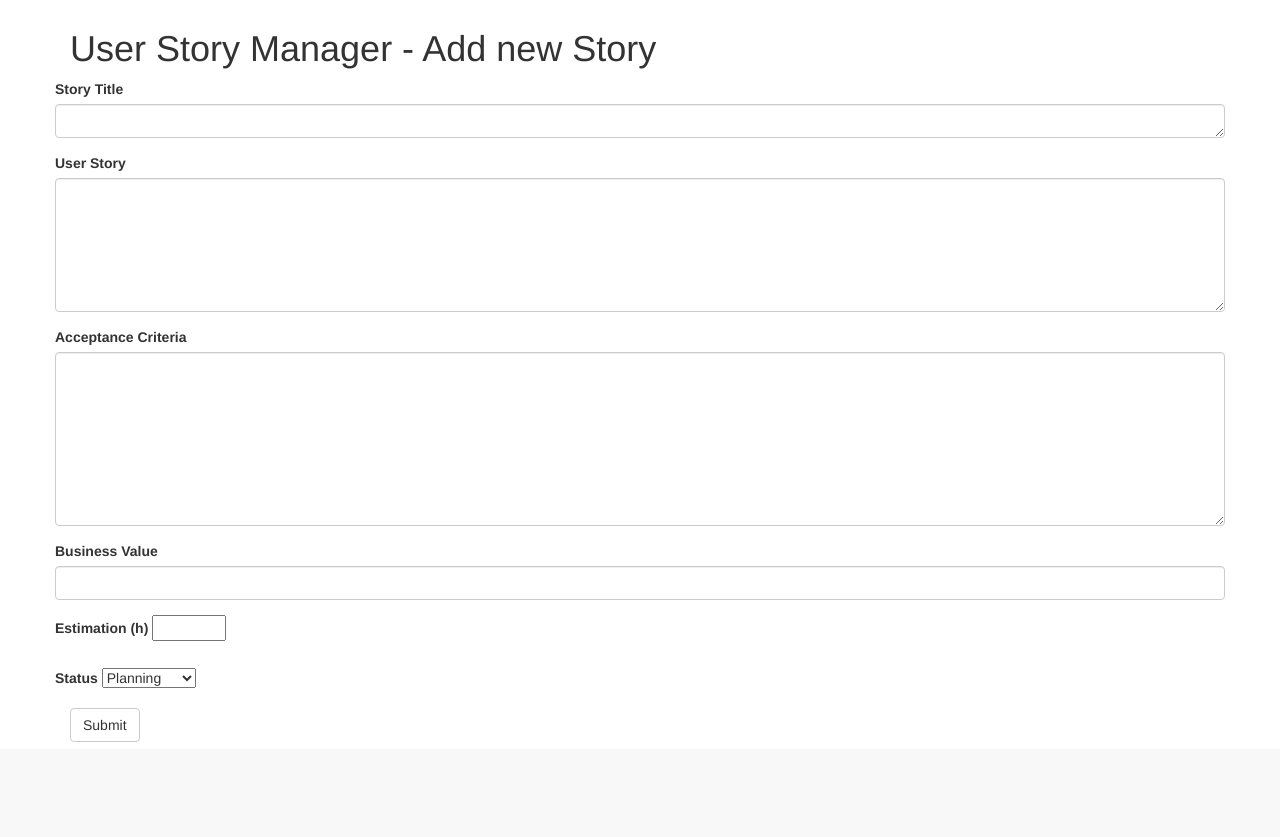
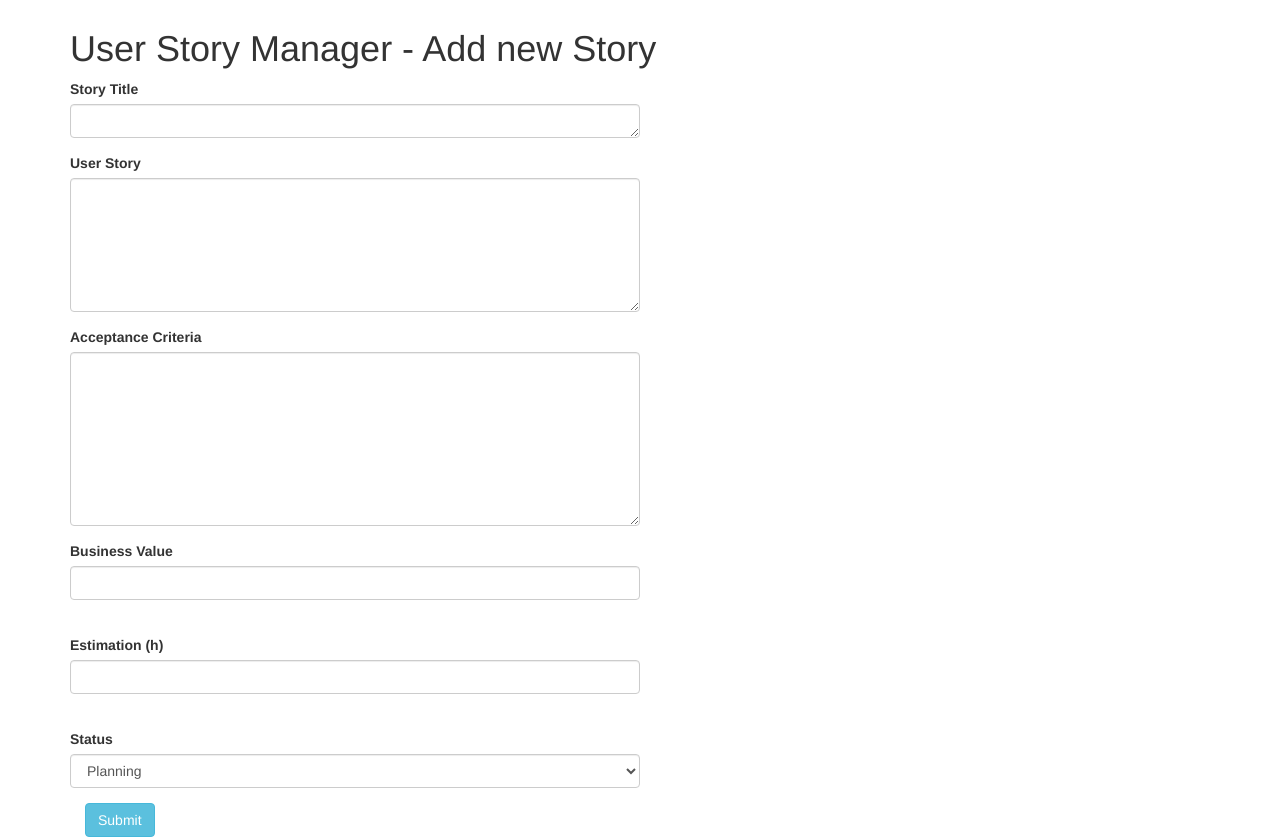
Before and after one commit to annamatolay/user-story-manager-matolaypal, a Flask app: page / in a window 1280 px wide. Shown: the part 51-888 px from the top of the page. Before the commit the page ends 793 px from the top, so only its background shows below. Run offline with Flask 2, Linux system fonts and the light colour scheme; parts of the project's set-up code (start-up, migrations or seed data) failed here and were passed over; some libraries are stand-ins or nearby versions.

Commit message:
design bug fixed in form

```diff
--- a/templates/form.html
+++ b/templates/form.html
@@ -5,7 +5,7 @@
   <meta name="viewport" content="width=device-width, initial-scale=1">
     <title>User Story Manager - Add new Story</title>
   <link rel="stylesheet" href="http://maxcdn.bootstrapcdn.com/bootstrap/3.3.7/css/bootstrap.min.css">
-  <link href="../static/style.css" rel="stylesheet" type="text/css">
+  <link href="static/style.css" rel="stylesheet" type="text/css">
 
   <script src="https://ajax.googleapis.com/ajax/libs/jquery/1.12.4/jquery.min.js"></script>
   <script src="http://maxcdn.bootstrapcdn.com/bootstrap/3.3.7/js/bootstrap.min.js"></script>
@@ -36,7 +36,7 @@
 
 <div class="container">
 <h1>User Story Manager - Add new Story</h1>
-<form class="form-horizontal" action="http://0.0.0.0:10000/list" method="POST">
+<form class="form-horizontal col-sm-6" action="http://0.0.0.0:10000/list" method="POST">
 <div class="form-group">
   <label for="story_title">Story Title</label>
   <textarea class="form-control" rows="1" cols="100" name="story_title" id="story_title"></textarea>
@@ -53,17 +53,18 @@
 
 <div class="form-group">
   <label for="business_value">Business Value</label>
-<input type="number" class="form-control" name="business_value"  min="100" max="1500" step="100" id="acceptance_criteria">
+<input type="number" class="form-control col-sm-4" name="business_value"  min="100" max="1500" step="100" id="acceptance_criteria">
 </div>
+<br>
 
 <div class="form-group">
   <label for="estimation">Estimation (h)</label>
-      <input type="number" name="estimation" id="estimation" min="0.5" max="40" step="0.5"></p>
+      <input type="number" class="form-control col-sm-4" name="estimation" id="estimation" min="0.5" max="40" step="0.5">
 </div>
-
+<br>
 <div class="form-group">
   <label for="status">Status</label>
-    <select name="status" id="status" >
+    <select name="status" id="status"  class="form-control">
         <option value="planning">Planning</option>
         <option value="to_do">To Do</option>
         <option value="in_progress">In Progress</option>
@@ -71,7 +72,7 @@
         <option value="done">Done</option>
     </select>
 </div>
- <button type="submit" name="submit" class="btn btn-default">Submit</button>
+ <button type="submit" name="submit" class="btn btn-info">Submit</button>
 </form>
 </div>
 </body>
```
